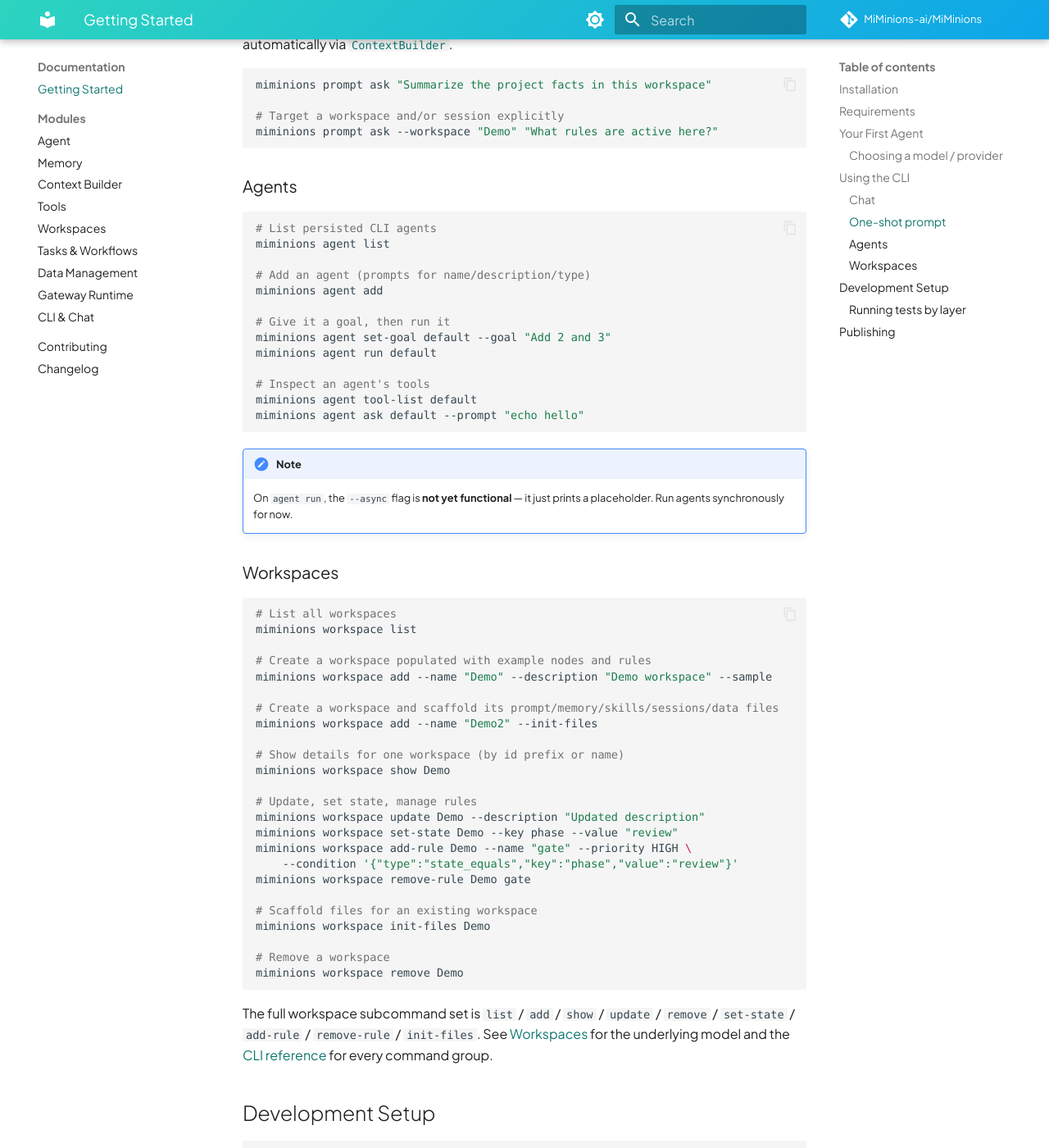
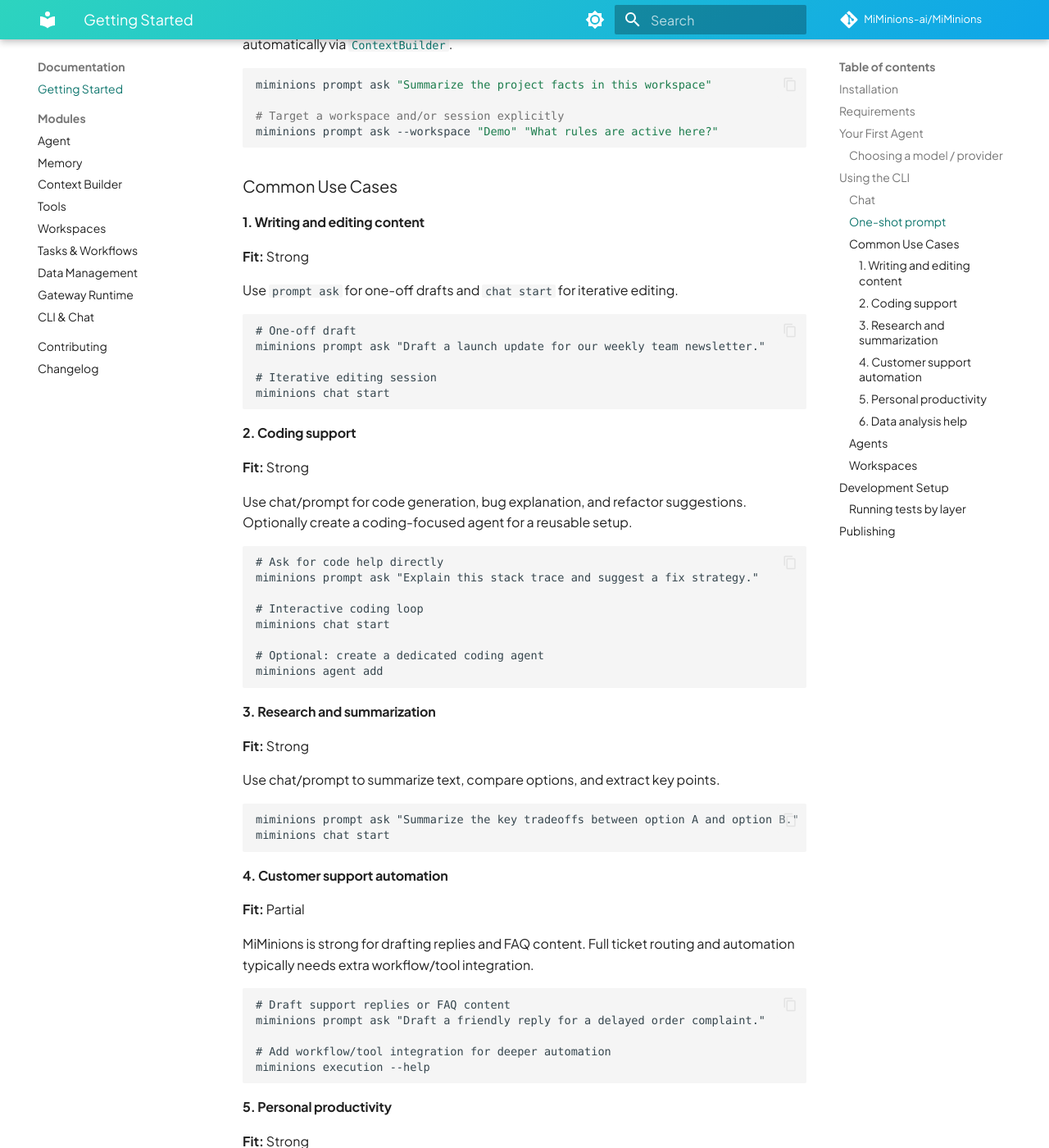
Before and after one commit to MiMinions-ai/MiMinions, an MkDocs documentation site: the page built from docs/getting-started.md, in a window 1280 px wide and 1400 px high, scrolled down 3474 px. Shown: the whole window at 82% size. Built offline with MkDocs 1.6.1 and Material for MkDocs 9.7.7, drawn with Linux system fonts in a browser that asks for light colours; comment, search, counter and statistics services are not loaded; some of the changed text lies outside the part shown.

Commit message:
feat(docs): add CLI use cases guide for common workflows and integrations

````diff
--- a/docs/getting-started.md
+++ b/docs/getting-started.md
@@ -172,6 +172,82 @@ miminions prompt ask "Summarize the project facts in this workspace"
 miminions prompt ask --workspace "Demo" "What rules are active here?"
 ```
 
+### Common Use Cases
+
+#### 1. Writing and editing content
+
+**Fit:** Strong
+
+Use `prompt ask` for one-off drafts and `chat start` for iterative editing.
+
+    # One-off draft
+    miminions prompt ask "Draft a launch update for our weekly team newsletter."
+
+    # Iterative editing session
+    miminions chat start
+
+#### 2. Coding support
+
+**Fit:** Strong
+
+Use chat/prompt for code generation, bug explanation, and refactor suggestions.
+Optionally create a coding-focused agent for a reusable setup.
+
+    # Ask for code help directly
+    miminions prompt ask "Explain this stack trace and suggest a fix strategy."
+
+    # Interactive coding loop
+    miminions chat start
+
+    # Optional: create a dedicated coding agent
+    miminions agent add
+
+#### 3. Research and summarization
+
+**Fit:** Strong
+
+Use chat/prompt to summarize text, compare options, and extract key points.
+
+    miminions prompt ask "Summarize the key tradeoffs between option A and option B."
+    miminions chat start
+
+#### 4. Customer support automation
+
+**Fit:** Partial
+
+MiMinions is strong for drafting replies and FAQ content. Full ticket routing
+and automation typically needs extra workflow/tool integration.
+
+    # Draft support replies or FAQ content
+    miminions prompt ask "Draft a friendly reply for a delayed order complaint."
+
+    # Add workflow/tool integration for deeper automation
+    miminions execution --help
+
+#### 5. Personal productivity
+
+**Fit:** Strong
+
+Use `task` commands for planning/prioritization, `knowledge` for notes, and
+`chat` for ongoing planning.
+
+    miminions task --help
+    miminions knowledge --help
+    miminions chat start
+
+#### 6. Data analysis help
+
+**Fit:** Partial to strong
+
+MiMinions is strong for explanation, query drafting, and insight summaries.
+Deeper automated analysis depends on connecting data/tools through execution.
+
+    # Ask for analysis framing or query drafting
+    miminions prompt ask "Draft SQL to compare weekly active users month over month."
+
+    # Extend with custom tooling/data integration
+    miminions execution --help
+
 ### Agents
 
 ```bash
````
Also changed, not shown: examples/cli_use_cases_example.md (added, +103 -0 lines).
